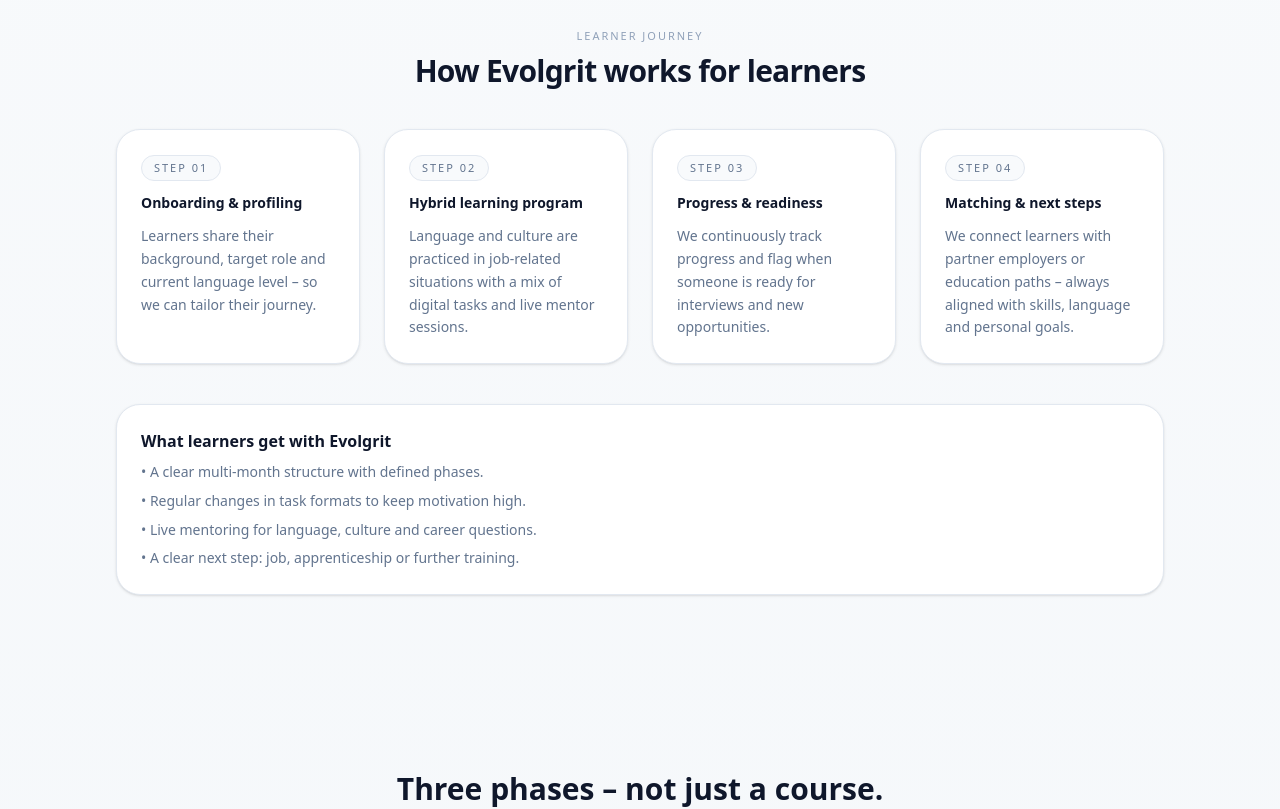
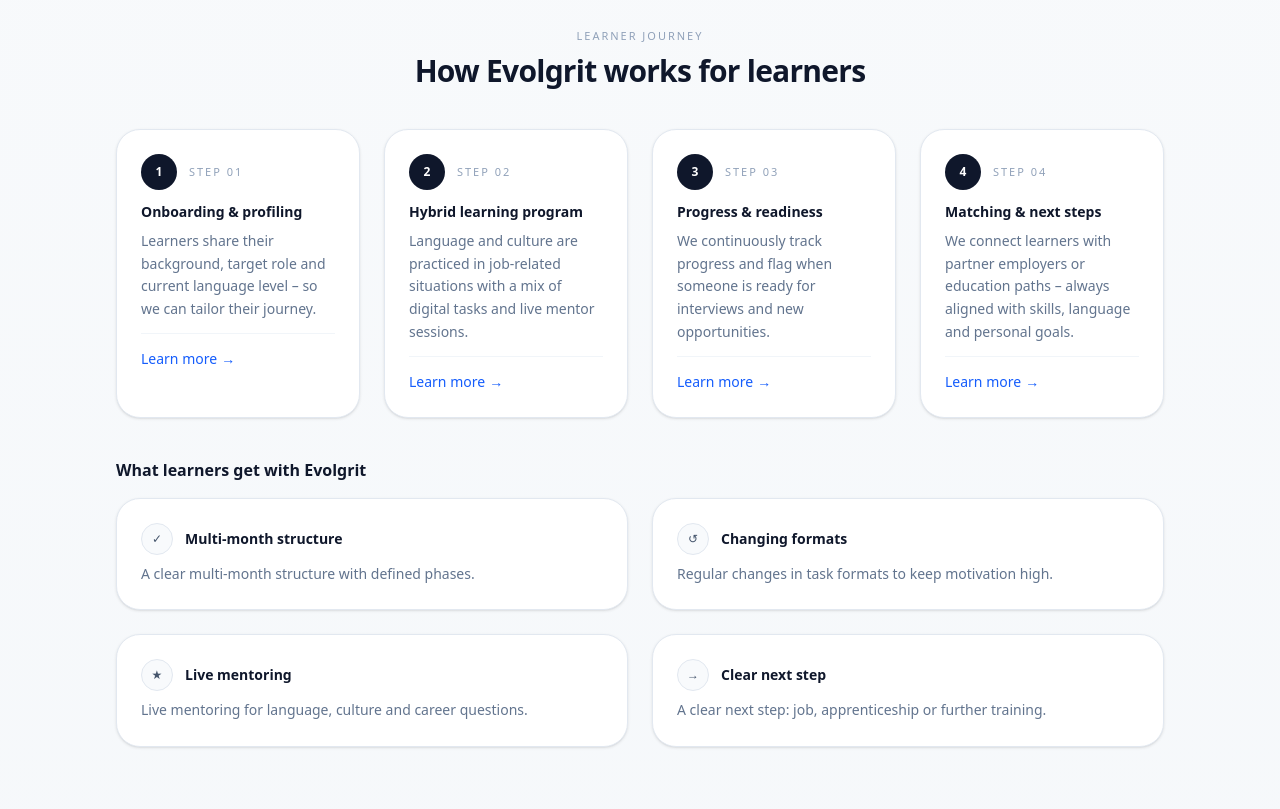
Before and after one commit to Evolgrit/evolgrit, a Next.js app: page / in a window 1280 px wide. Shown: the part 4540-5349 px from the top of the page. Built offline with nearby package versions, Linux system fonts and the light colour scheme.

Commit message:
refine(landing): align how-it-works + learners-get with built-for card system

```diff
--- a/app/page.tsx
+++ b/app/page.tsx
@@ -306,6 +306,32 @@
       title: "Matching & next steps",
     body:
       "We connect learners with partner employers or education paths – always aligned with skills, language and personal goals.",
+  },
+] as const;
+const learnersGetHighlights = [
+  {
+    id: "structure",
+    icon: "✓",
+    title: "Multi-month structure",
+    body: "A clear multi-month structure with defined phases.",
+  },
+  {
+    id: "formats",
+    icon: "↺",
+    title: "Changing formats",
+    body: "Regular changes in task formats to keep motivation high.",
+  },
+  {
+    id: "mentoring",
+    icon: "★",
+    title: "Live mentoring",
+    body: "Live mentoring for language, culture and career questions.",
+  },
+  {
+    id: "next-step",
+    icon: "→",
+    title: "Clear next step",
+    body: "A clear next step: job, apprenticeship or further training.",
   },
 ] as const;
   return (
@@ -982,35 +1008,59 @@
       </h2>
     </div>
 
-    <div className="grid gap-4 sm:gap-6 grid-cols-1 md:grid-cols-2 lg:grid-cols-4">
-      {howItWorksSteps.map((step) => (
+    <div className="grid grid-cols-1 md:grid-cols-2 lg:grid-cols-4 gap-4 sm:gap-6">
+      {howItWorksSteps.map((step, index) => (
         <article
           key={step.step}
-          className="rounded-3xl border border-slate-200 bg-white shadow-sm p-5 sm:p-6 space-y-3"
+          className="rounded-3xl border border-slate-200 bg-white shadow-sm p-6 space-y-3 transition-shadow hover:shadow-md"
         >
-          <span className="inline-flex items-center rounded-full border border-slate-200 bg-slate-50 px-3 py-1 text-[11px] uppercase tracking-[0.18em] text-slate-500">
+          <div className="flex items-center gap-3">
+            <div className="h-9 w-9 rounded-full bg-slate-900 text-white flex items-center justify-center text-xs font-semibold">
+              {index + 1}
+            </div>
+            <span className="text-[11px] uppercase tracking-[0.18em] text-slate-400">
               Step {step.step}
             </span>
+          </div>
+          <div className="space-y-2">
             <h3 className="text-sm font-semibold text-slate-900">
               {step.title}
             </h3>
             <p className="text-sm text-slate-500 leading-relaxed">
               {step.body}
             </p>
+          </div>
+          <div className="pt-3 mt-2 border-t border-slate-100">
+            <span className="text-sm text-blue-600 inline-flex items-center gap-1">
+              Learn more <span aria-hidden="true">→</span>
+            </span>
+          </div>
         </article>
       ))}
     </div>
 
-    <div className="mt-10 rounded-3xl border border-slate-200 bg-white shadow-sm p-5 sm:p-6">
-      <h3 className="text-sm sm:text-base font-semibold text-slate-900 mb-2">
+    <div className="mt-10">
+      <h3 className="text-sm sm:text-base font-semibold text-slate-900 mb-4">
         What learners get with Evolgrit
       </h3>
-      <ul className="text-sm text-slate-500 leading-relaxed space-y-1.5">
-        <li>• A clear multi-month structure with defined phases.</li>
-        <li>• Regular changes in task formats to keep motivation high.</li>
-        <li>• Live mentoring for language, culture and career questions.</li>
-        <li>• A clear next step: job, apprenticeship or further training.</li>
-      </ul>
+      <div className="grid grid-cols-1 md:grid-cols-2 gap-4 sm:gap-6">
+        {learnersGetHighlights.map((item) => (
+          <article
+            key={item.id}
+            className="rounded-3xl border border-slate-200 bg-white shadow-sm p-6 space-y-2 transition-shadow hover:shadow-md"
+          >
+            <div className="flex items-center gap-3">
+              <div className="h-8 w-8 rounded-full bg-slate-50 border border-slate-200 flex items-center justify-center text-xs text-slate-600">
+                {item.icon}
+              </div>
+              <h4 className="text-sm font-semibold text-slate-900">
+                {item.title}
+              </h4>
+            </div>
+            <p className="text-sm text-slate-500 leading-relaxed">{item.body}</p>
+          </article>
+        ))}
+      </div>
     </div>
   </div>
 </section>
```
Lines whose indentation alone changed are shown as unchanged.
